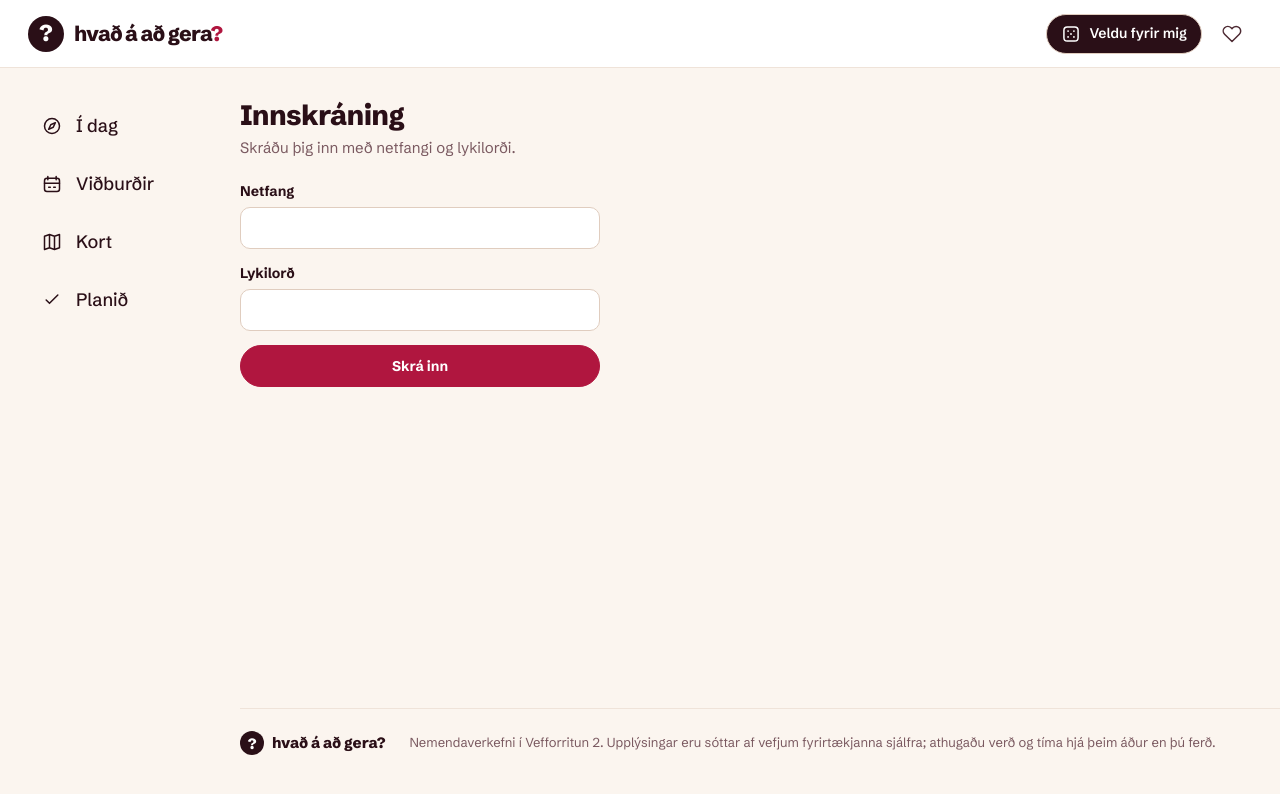
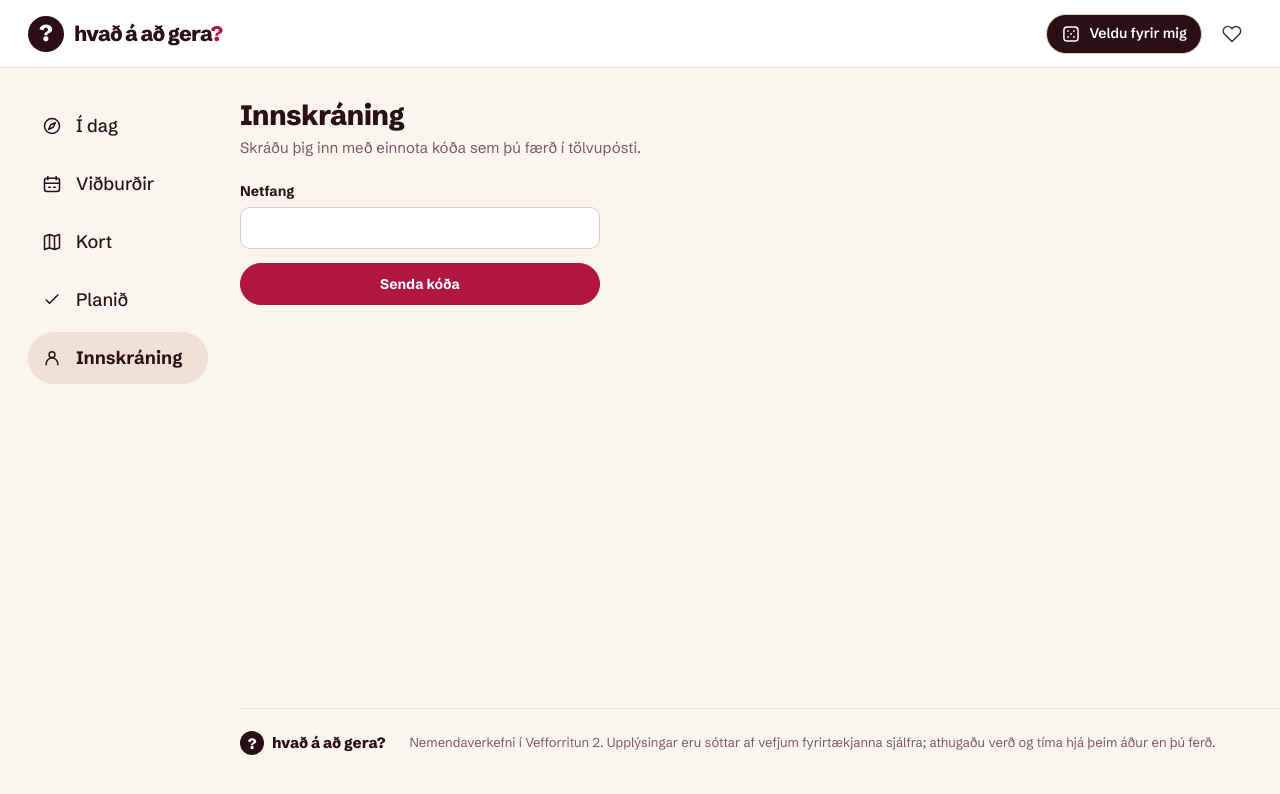
Before and after one commit to Sindriarnar/Vef-Forritun2-Website, a Next.js app: page /login in a window 1280 px wide. Shown: the top 794 px of the page. Built offline with nearby package versions, Linux system fonts and the light colour scheme.

Commit message:
Add Icelandic email-code sign-in interface

```diff
--- a/src/app/login/LoginForm.tsx
+++ b/src/app/login/LoginForm.tsx
@@ -1,55 +1,84 @@
 "use client";
 
-import { useState, type FormEvent } from "react";
+import { useCallback, useState, type FormEvent } from "react";
 import styles from "./login.module.css";
 
-/**
- * Einfalt innskráningarform. Gerir ekkert enn: tengið innskráninguna í
- * handleSubmit (t.d. kalla á API route eða server action).
- */
+const DELIVERY_UNAVAILABLE = "Sending kóða er ekki virk enn.";
+
 export function LoginForm() {
   const [email, setEmail] = useState("");
-  const [password, setPassword] = useState("");
-  const [message, setMessage] = useState<string | null>(null);
+  const [step, setStep] = useState<"email" | "code">("email");
+  const [message, setMessage] = useState("");
 
-  function handleSubmit(e: FormEvent<HTMLFormElement>) {
-    e.preventDefault();
-    // TODO: senda { email, password } á innskráninguna þegar hún er komin.
-    setMessage("Innskráning er ekki tengd enn.");
+  const focusEmail = useCallback((input: HTMLInputElement | null) => {
+    if (input?.value) input.focus();
+  }, []);
+  const focusCode = useCallback((input: HTMLInputElement | null) => {
+    input?.focus();
+  }, []);
+
+  function requestCode(event: FormEvent<HTMLFormElement>) {
+    event.preventDefault();
+    setStep("code");
+    setMessage(DELIVERY_UNAVAILABLE);
+  }
+
+  function verifyCode(event: FormEvent<HTMLFormElement>) {
+    event.preventDefault();
+    setMessage("Staðfesting kóða er ekki virk enn.");
+  }
+
+  function changeEmail() {
+    setStep("email");
+    setMessage("");
   }
 
   return (
-    <form className={styles.form} onSubmit={handleSubmit}>
+    <div className={styles.form}>
+      {step === "email" ? (
+        <form className={styles.form} onSubmit={requestCode}>
           <label className={styles.field}>
             Netfang
             <input
+              ref={focusEmail}
               type="email"
               name="email"
               autoComplete="email"
               required
               value={email}
-          onChange={(e) => setEmail(e.target.value)}
-        />
-      </label>
-      <label className={styles.field}>
-        Lykilorð
-        <input
-          type="password"
-          name="password"
-          autoComplete="current-password"
-          required
-          value={password}
-          onChange={(e) => setPassword(e.target.value)}
+              onChange={(event) => setEmail(event.target.value)}
             />
           </label>
           <button type="submit" className="btn btn-primary">
-        Skrá inn
+            Senda kóða
           </button>
-      {message && (
-        <p className="hint" role="status">
-          {message}
-        </p>
+        </form>
+      ) : (
+        <form className={styles.form} onSubmit={verifyCode}>
+          <p className="hint" id="login-code-hint">Sláðu inn einnota kóðann fyrir {email}.</p>
+          <label className={styles.field}>
+            Einnota kóði
+            <input
+              ref={focusCode}
+              name="code"
+              inputMode="numeric"
+              autoComplete="one-time-code"
+              aria-describedby="login-code-hint"
+              required
+            />
+          </label>
+          <button type="submit" className="btn btn-primary">
+            Staðfesta kóða
+          </button>
+          <button type="button" className="btn" onClick={() => setMessage("Ekki er hægt að endursenda kóða enn.")}>
+            Senda kóða aftur
+          </button>
+          <button type="button" className="btn" onClick={changeEmail}>
+            Breyta netfangi
+          </button>
+        </form>
       )}
-    </form>
+      <p className="hint" role="status">{message}</p>
+    </div>
   );
 }
--- a/src/app/login/page.tsx
+++ b/src/app/login/page.tsx
@@ -3,13 +3,12 @@ import { LoginForm } from "./LoginForm";
 
 export const metadata: Metadata = { title: "Innskráning · Hvað á að gera?" };
 
-// Bara útlitið: formið er ekki tengt neinni innskráningu enn (sjá LoginForm).
 export default function LoginPage() {
   return (
     <div className="page-shell secondary-page">
       <div className="page-head">
         <h1>Innskráning</h1>
-        <p>Skráðu þig inn með netfangi og lykilorði.</p>
+        <p>Skráðu þig inn með einnota kóða sem þú færð í tölvupósti.</p>
       </div>
       <LoginForm />
     </div>
--- a/src/components/shared/Icon.tsx
+++ b/src/components/shared/Icon.tsx
@@ -1,6 +1,12 @@
 // Simple line icons (24x24, stroke = currentColor).
 
 const PATHS = {
+  user: (
+    <>
+      <circle cx="12" cy="8" r="3.5" />
+      <path d="M5 20v-1a7 7 0 0 1 14 0v1" />
+    </>
+  ),
   dice: (
     <>
       <rect x="3.5" y="3.5" width="17" height="17" rx="4" />
--- a/src/components/shared/SiteHeader.tsx
+++ b/src/components/shared/SiteHeader.tsx
@@ -11,6 +11,7 @@ const NAV: { href: string; label: string; icon: IconName }[] = [
   { href: "/events", label: "Viðburðir", icon: "calendar" },
   { href: "/map", label: "Kort", icon: "map" },
   { href: "/plan", label: "Planið", icon: "check" },
+  { href: "/login", label: "Innskráning", icon: "user" },
 ];
 
 /** Top bar + the main navigation (left rail on desktop, bottom bar on phones). */
```
Lines whose indentation alone changed are shown as unchanged.
